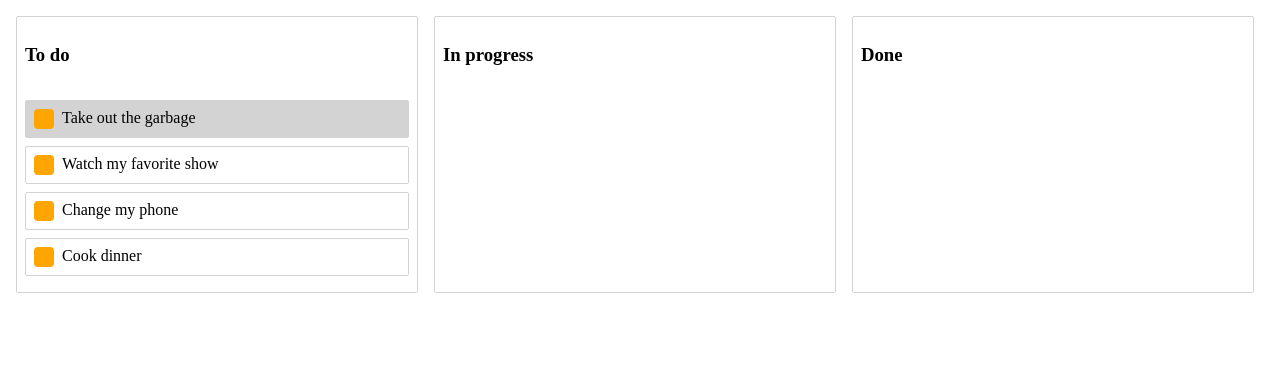
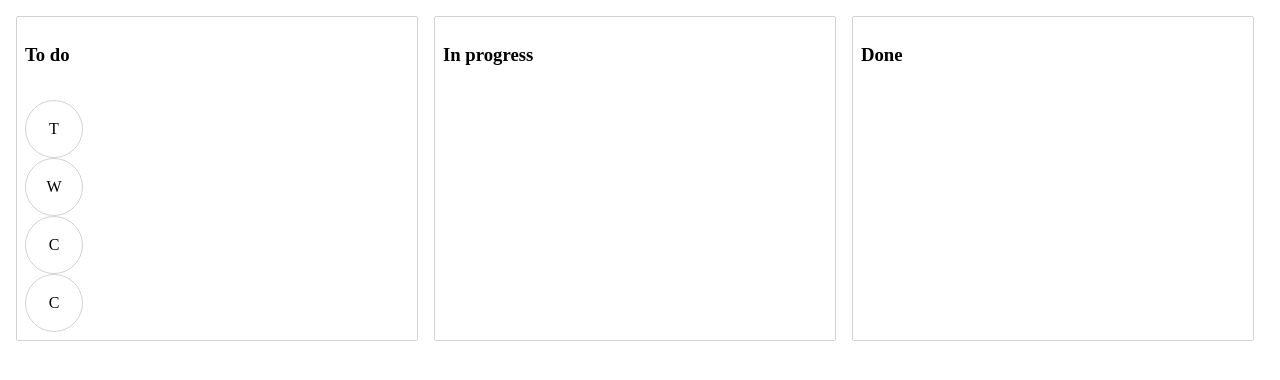
Before and after one commit to staka121/task-app, a React (Create React App) app: page / in a window 1280 px wide. Shown: the top 380 px of the page. Built offline with nearby package versions, Linux system fonts and the light colour scheme.

Commit message:
fix task design

```diff
--- a/src/task.tsx
+++ b/src/task.tsx
@@ -4,23 +4,25 @@ import { Draggable, DraggableProvided, DraggableStateSnapshot } from 'react-beau
 
 interface ContainerProps {
   isDragging: boolean;
-  isDragDisabled: boolean;
 }
 
 const Container = styled.div<ContainerProps>`
   border: 1px solid lightgrey;
-  border-radius: 2px;
+  border-radius: 50%;
   padding: 8px;
-  margin-bottom: 8px;
+  margin-right: 8px;
   background-color: ${ props => (
-    props.isDragDisabled
-      ? 'LightGrey'
-      : props.isDragging
-        ? 'LightCyan'
-        : 'White'
+    props.isDragging
+      ? 'LightCyan'
+      : 'White'
   ) };
 
+
+  width: 40px;
+  height: 40px;
   display: flex;
+  justify-content: center;
+  align-items: center;
 `;
 
 interface TaskProps {
@@ -29,36 +31,23 @@ interface TaskProps {
   index: number,
 };
 
-// drag handle
-const Handle = styled.div`
-  width: 20px;
-  height: 20px;
-  background-color: orange;
-  border-radius: 4px;
-  margin-right: 8px;
-`;
-
 const Task: FC<TaskProps> = ({
   task,
   index,
 }) => {
-  const isDragDisabled = task.id === 'task-1';
-
   return (
     <Draggable
       draggableId={ task.id }
       index={ index }
-      isDragDisabled={ isDragDisabled }
     >
       {(provided: DraggableProvided, snapshot: DraggableStateSnapshot) => (
         <Container
           ref={ provided.innerRef }
           isDragging={ snapshot.isDragging }
-          isDragDisabled={ isDragDisabled }
+          { ...provided.dragHandleProps }
           { ...provided.draggableProps }
         >
-          <Handle { ...provided.dragHandleProps } />
-          { task.content }
+          { task.content[0] }
         </Container>
       )}
     </Draggable>
```
